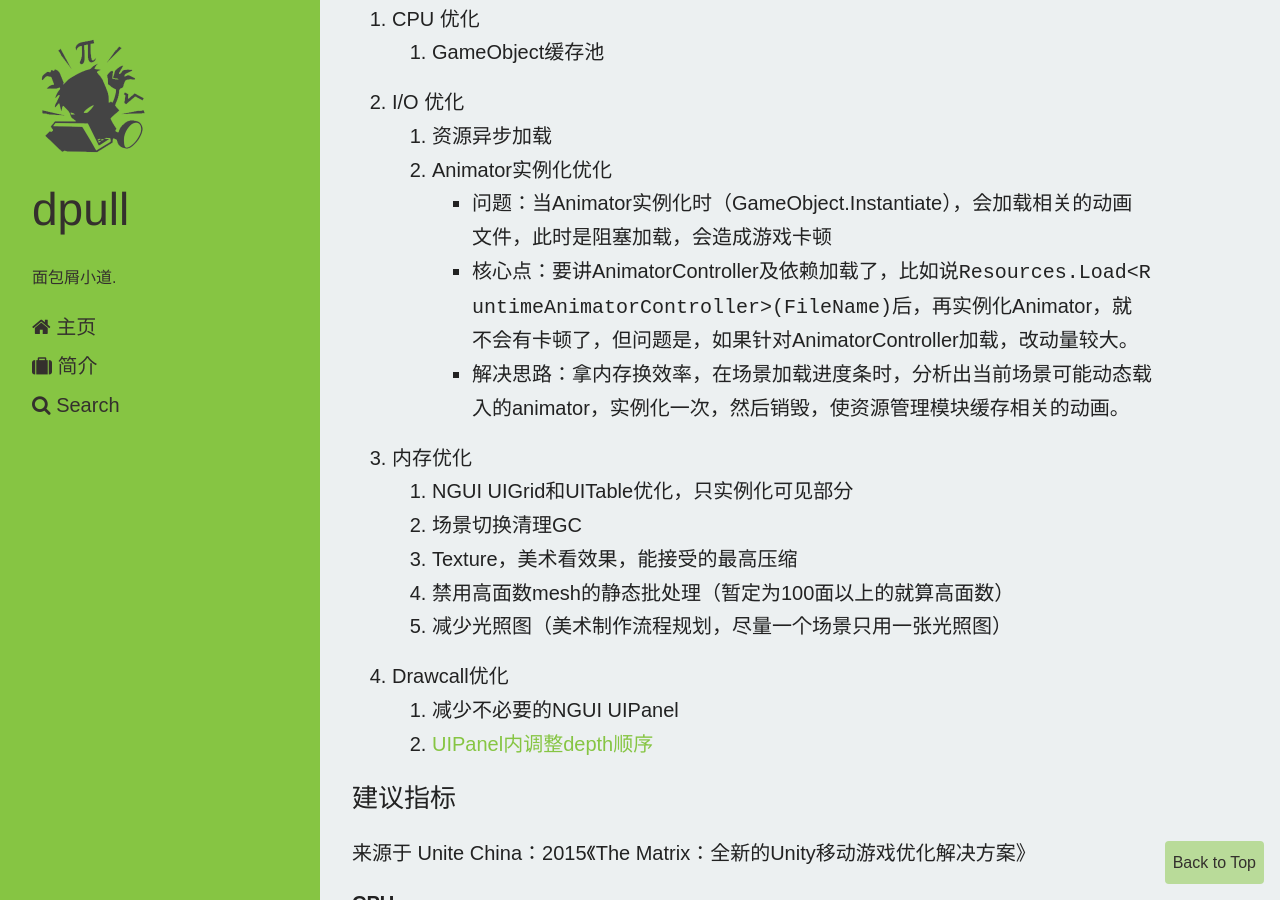
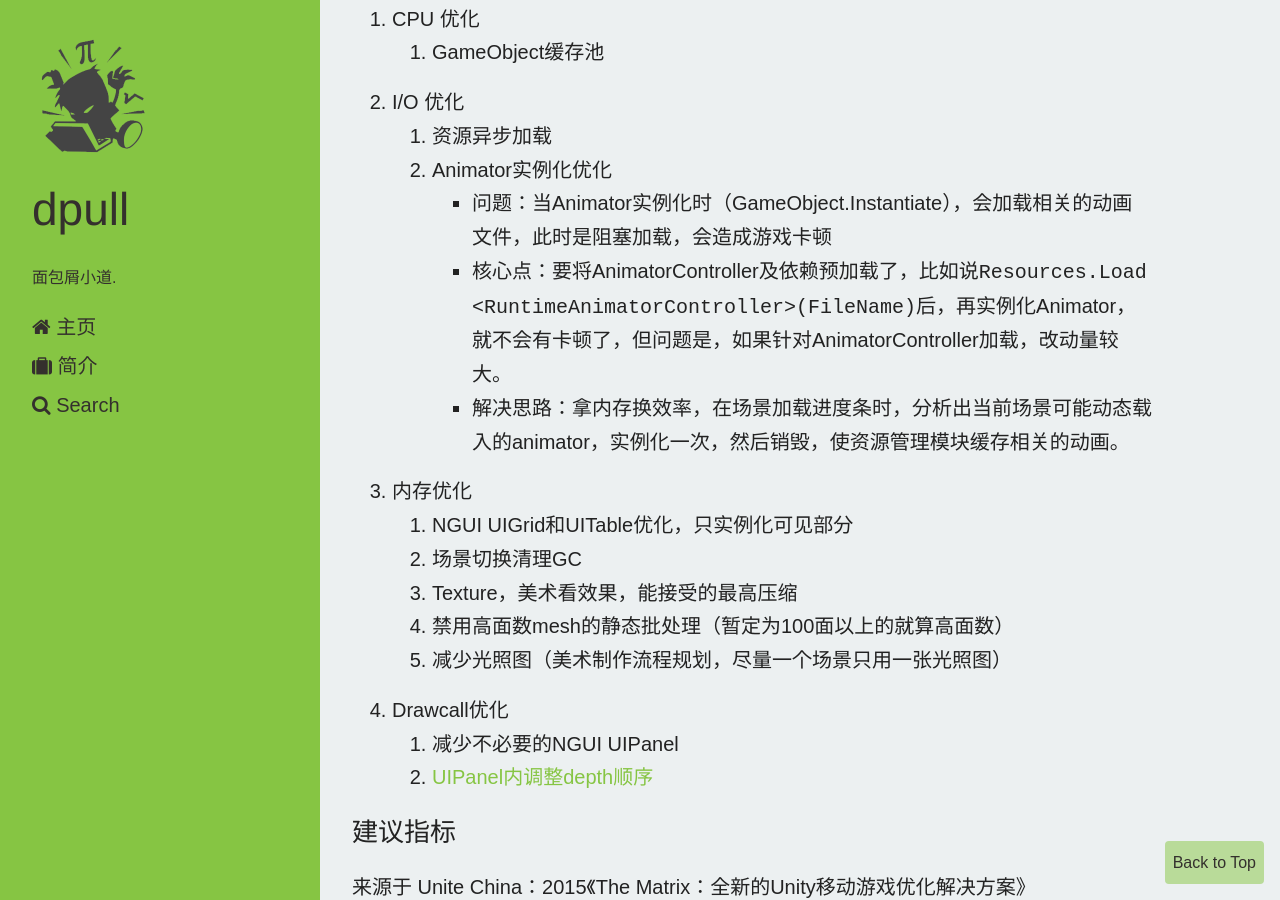
Before and after one commit to dpull/dpull.github.io, a Jekyll site: the page built from _posts/program/2015-04-30-unity_optimize.md, in a window 1280 px wide and 900 px high, scrolled down 833 px. Built offline with Jekyll 4.4.1, drawn with Linux system fonts in a browser that asks for light colours; nearby versions of some CDN libraries; Markdown is read by kramdown in place of the engine named in the settings; comment, search, counter and statistics services are not loaded; some of the changed text lies outside the part shown.

Commit message:
错别字

```diff
--- a/_posts/program/2015-04-30-hero_optimize.md
+++ b/_posts/program/2015-04-30-unity_optimize.md
@@ -28,7 +28,7 @@ tags: []
 	1. 资源异步加载
 	1. Animator实例化优化
 		* 问题：当Animator实例化时（GameObject.Instantiate），会加载相关的动画文件，此时是阻塞加载，会造成游戏卡顿
-		* 核心点：要讲AnimatorController及依赖加载了，比如说`Resources.Load<RuntimeAnimatorController>(FileName)`后，再实例化Animator，就不会有卡顿了，但问题是，如果针对AnimatorController加载，改动量较大。
+		* 核心点：要将AnimatorController及依赖预加载了，比如说`Resources.Load<RuntimeAnimatorController>(FileName)`后，再实例化Animator，就不会有卡顿了，但问题是，如果针对AnimatorController加载，改动量较大。
 		* 解决思路：拿内存换效率，在场景加载进度条时，分析出当前场景可能动态载入的animator，实例化一次，然后销毁，使资源管理模块缓存相关的动画。
 1. 内存优化
 	1. NGUI UIGrid和UITable优化，只实例化可见部分
```
Also changed, not shown: other parts of _posts/program/2015-04-30-unity_optimize.md (+1 -1 lines).
